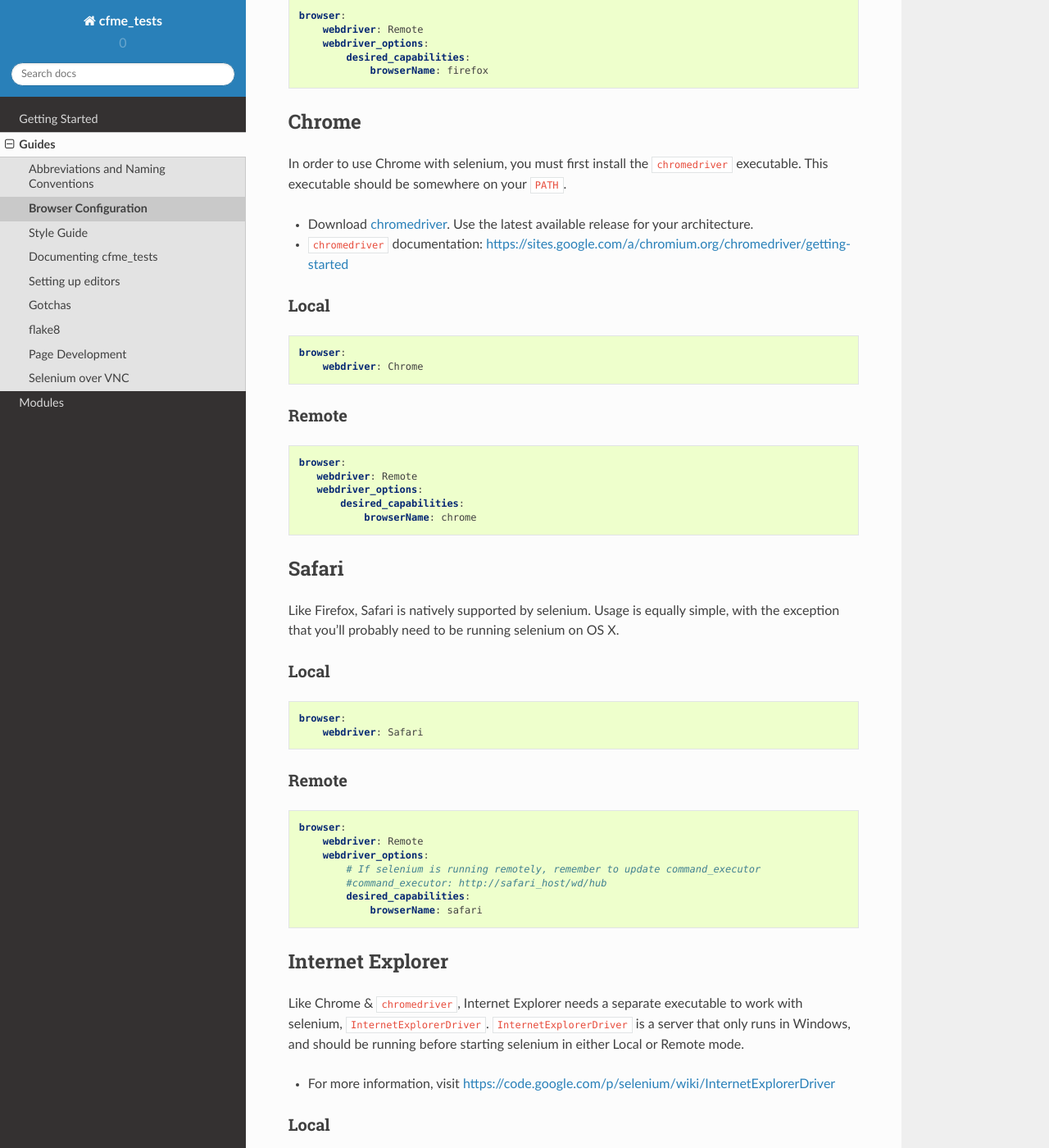
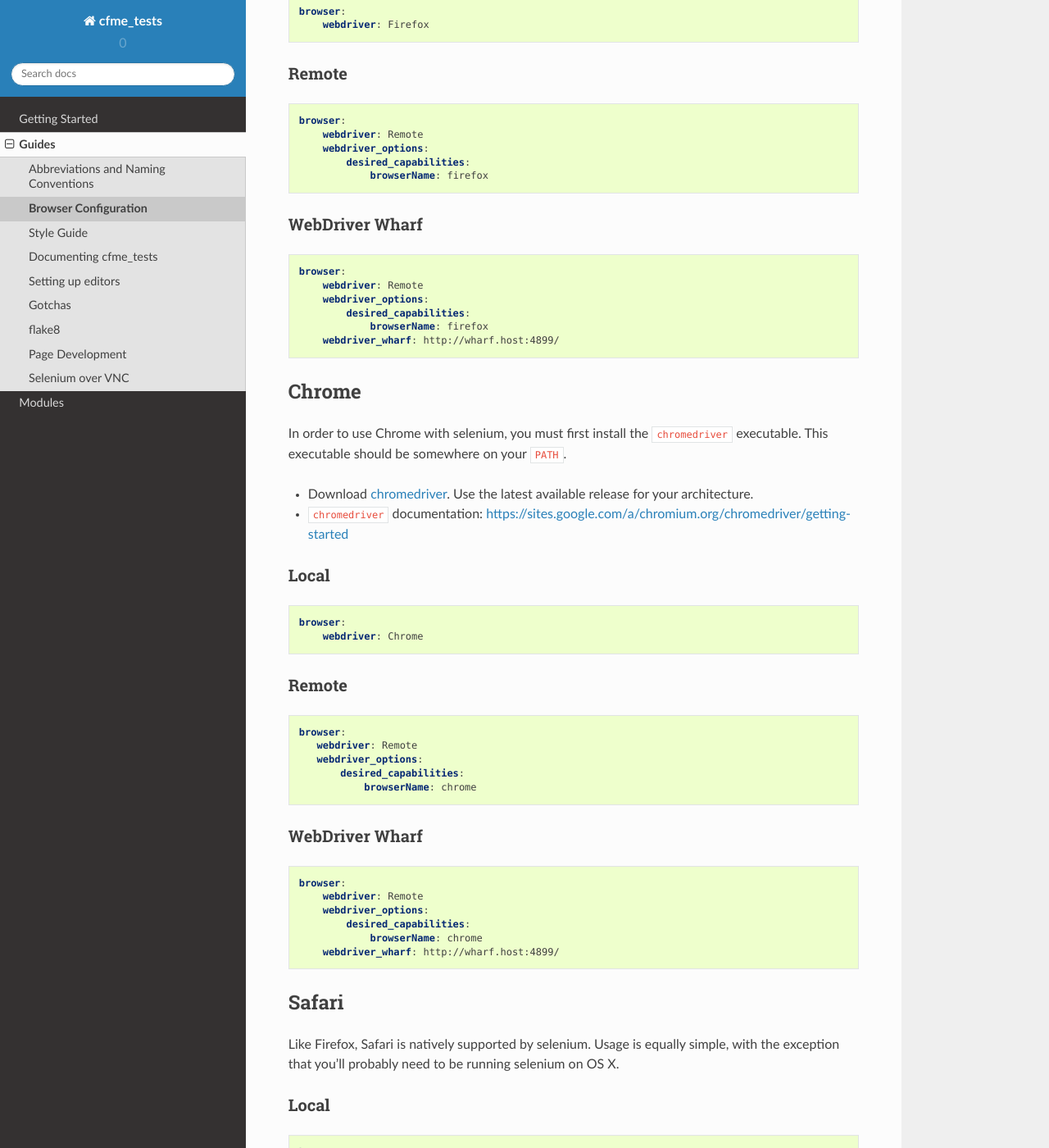
Before and after one commit to ManageIQ/integration_tests, a Sphinx documentation site: the page built from docs/guides/browser_configuration.rst, in a window 1280 px wide and 1400 px high, scrolled down 1965 px. Shown: the whole window at 82% size. Built offline with Sphinx 7.4.7 and the Read the Docs theme 2.0.0, drawn with Linux system fonts in a browser that asks for light colours; pages that are not in the unit, such as notebooks, are missing from menus; some of the changed text lies outside the part shown.

Commit message:
wharf config info in browser guide, trackerbot docs fix

```diff
--- a/docs/guides/browser_configuration.rst
+++ b/docs/guides/browser_configuration.rst
@@ -22,6 +22,12 @@ important when specifying either ``webdriver`` or ``browserName``, as indicated
 below.
 
 Some help for setting up the remote selenium server can be found in the :ref:`vnc_selenium` document.
+
+WebDriver Wharf
+---------------
+
+A variant of the Remote webdriver, WebDriver Wharf will spawn docker containers running the selenium
+standalone server on request.
 
 Remote desired_capabilities
 ^^^^^^^^^^^^^^^^^^^^^^^^^^^
@@ -93,6 +99,18 @@ Remote
             desired_capabilities:
                 browserName: firefox
 
+WebDriver Wharf
+^^^^^^^^^^^^^^^
+
+.. code-block:: yaml
+
+    browser:
+        webdriver: Remote
+        webdriver_options:
+            desired_capabilities:
+                browserName: firefox
+        webdriver_wharf: http://wharf.host:4899/
+
 Chrome
 ------
 
@@ -121,6 +139,18 @@ Remote
         webdriver_options:
             desired_capabilities:
                 browserName: chrome
+
+WebDriver Wharf
+^^^^^^^^^^^^^^^
+
+.. code-block:: yaml
+
+    browser:
+        webdriver: Remote
+        webdriver_options:
+            desired_capabilities:
+                browserName: chrome
+        webdriver_wharf: http://wharf.host:4899/
 
 Safari
 ------
```
Also changed, not shown: 1 other file.
